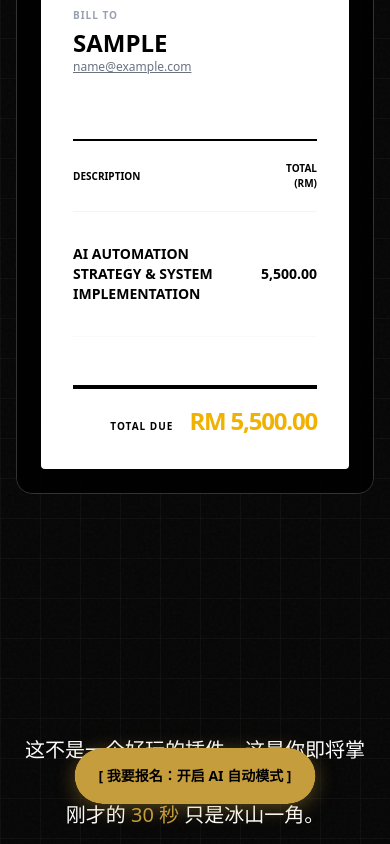
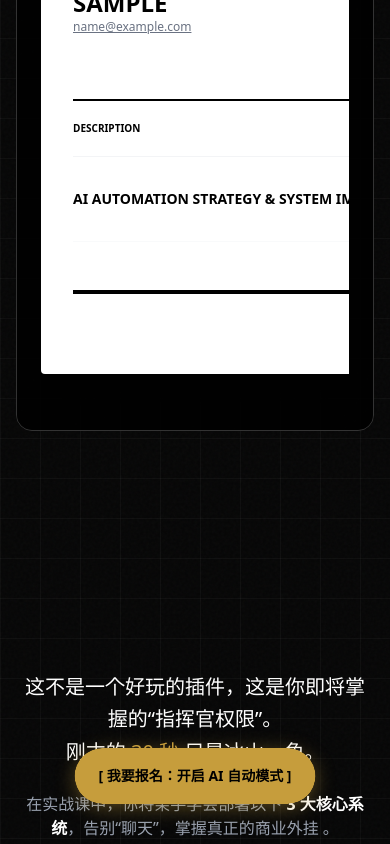
Before and after one commit to zxiang0608/AIcourseLandingPage, a Next.js app: page /intro/ in a window 390 px wide. Both pictures are taken after typing "Sample", "name@example.com" into the empty fields and a click on the button "EXECUTE DISTRIBUTION". Shown: the part 3642-4486 px from the top of the page. Built offline with nearby package versions, Linux system fonts and the light colour scheme.

Commit message:
Enhance Invoice Generator: Mobile scrollable preview + Close/Print controls

```diff
--- a/components/sections/execution-module.tsx
+++ b/components/sections/execution-module.tsx
@@ -13,7 +13,8 @@ import {
     Briefcase,
     Globe,
     Printer,
-    Download
+    Download,
+    X
 } from 'lucide-react';
 
 /**
@@ -190,13 +191,20 @@ export function ExecutionModule({ embedded = false }: { embedded?: boolean }) {
                                         </div>
                                     </div>
                                     <div className="flex gap-2">
-                                        <button onClick={resetForm} className="text-[10px] font-mono uppercase bg-white/5 px-4 py-2 rounded border border-white/10 hover:bg-white/10">New Invoice</button>
-                                        <button onClick={() => window.print()} className="text-[10px] font-mono uppercase bg-yellow-500 text-black px-4 py-2 rounded font-black">Print Asset</button>
+                                        <button onClick={resetForm} className="text-[10px] font-mono uppercase bg-white/5 px-4 py-2 rounded border border-white/10 hover:bg-white/10 flex items-center gap-2">
+                                            <X size={14} />
+                                            <span>Close</span>
+                                        </button>
+                                        <button onClick={() => window.print()} className="text-[10px] font-mono uppercase bg-yellow-500 text-black px-4 py-2 rounded font-black flex items-center gap-2">
+                                            <Printer size={14} />
+                                            <span>Print / Save PDF</span>
+                                        </button>
                                     </div>
                                 </div>
 
                                 {/* Invoice Preview */}
-                                <div className="bg-white text-black p-8 md:p-14 rounded-sm shadow-2xl max-w-3xl mx-auto overflow-hidden print-invoice">
+                                <div className="w-full overflow-x-auto pb-8">
+                                    <div className="bg-white text-black p-8 md:p-14 rounded-sm shadow-2xl max-w-3xl mx-auto overflow-hidden print-invoice min-w-[700px]">
                                         <div className="flex justify-between mb-16">
                                             <div>
                                                 <div className="flex items-center gap-2 mb-4">
@@ -241,6 +249,7 @@ export function ExecutionModule({ embedded = false }: { embedded?: boolean }) {
                                         </div>
                                     </div>
                                 </div>
+                            </div>
                         )}
                     </div>
                 </div>
```
Lines whose indentation alone changed are shown as unchanged.
